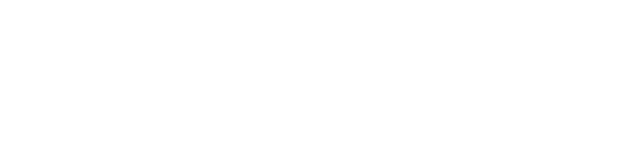
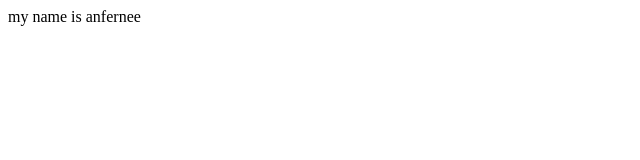
Before and after one commit to anferneepowell/test, a plain HTML site: page index.html in a window 1280 px wide. Shown: the whole page, without its empty margins (0-640 px from the left). Drawn offline with Linux system fonts and the light colour scheme.

Commit message:
Update index.html

```diff
--- a/index.html
+++ b/index.html
@@ -9,6 +9,7 @@
    </head>
 
      <body>
+  <p>my name is anfernee </p>
 
   <head>
 
```
